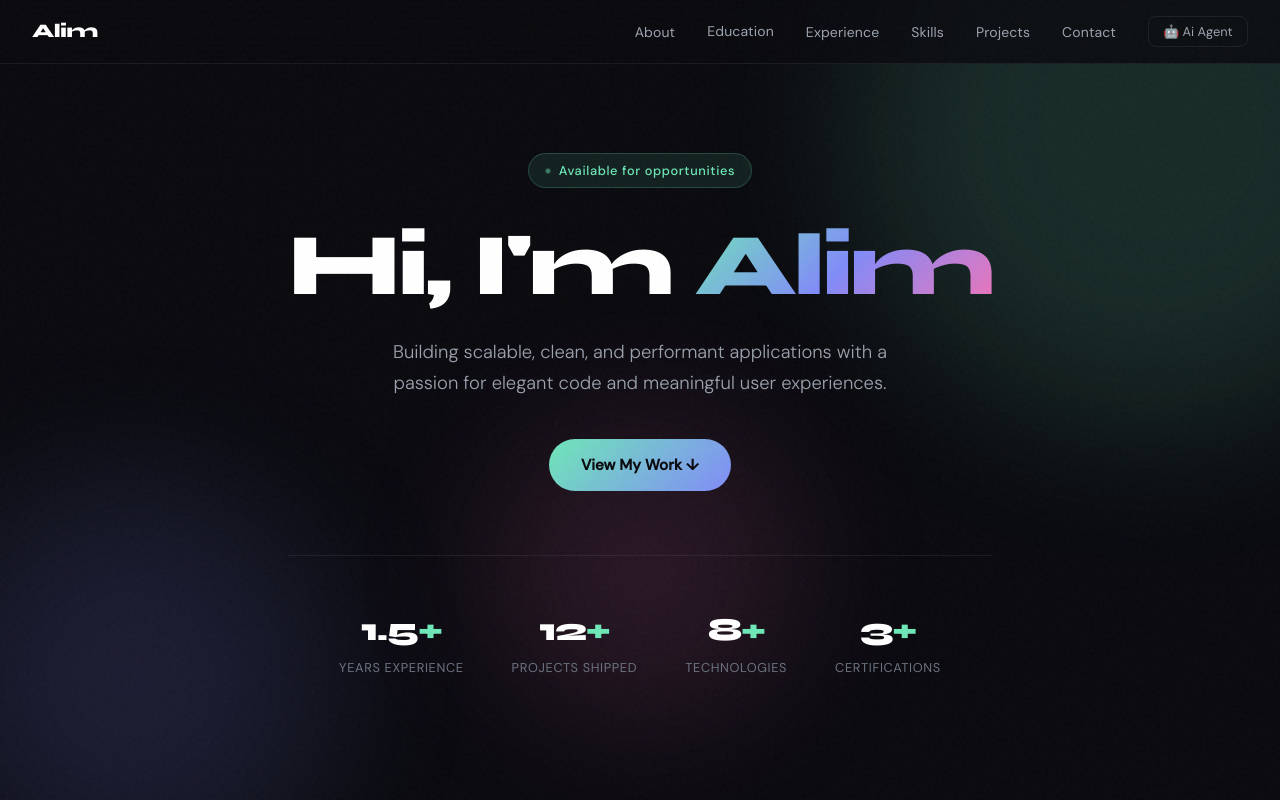
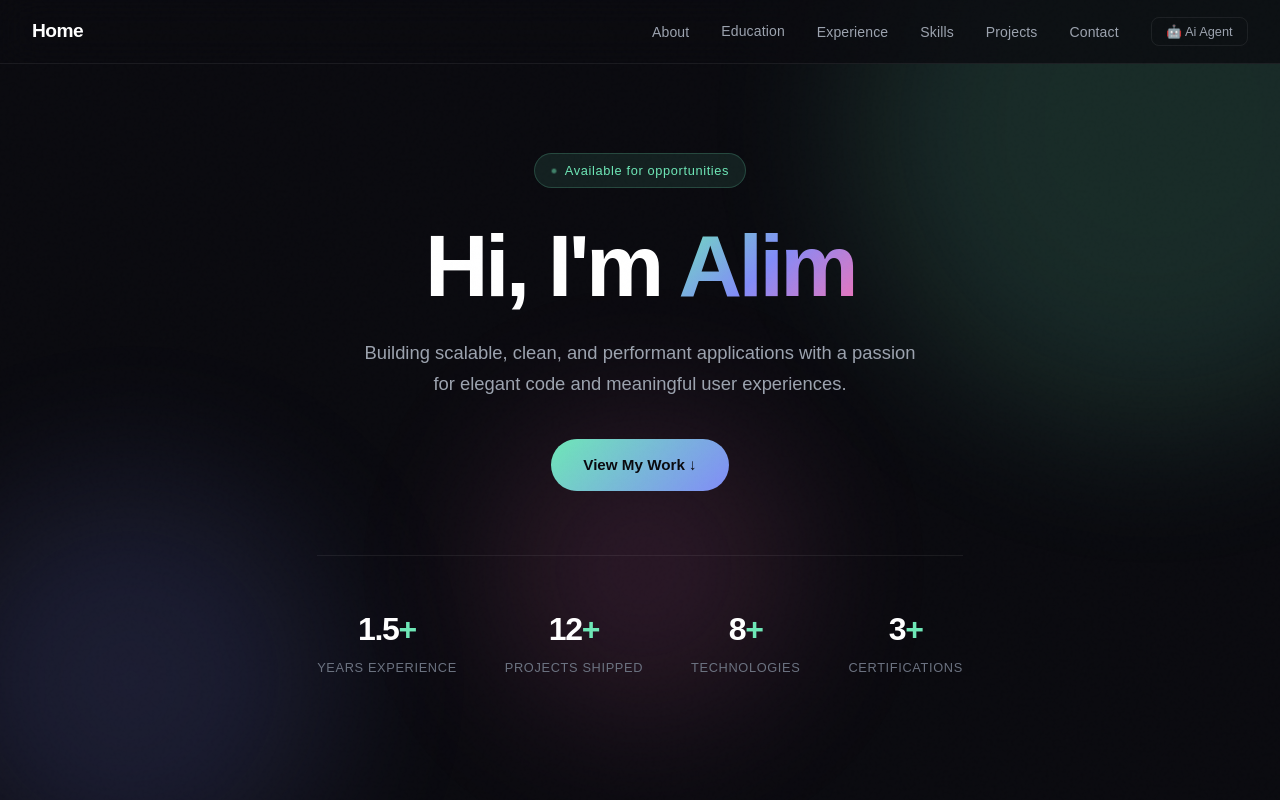
Before and after one commit to asifalim/portfolio-backend, an Angular app: page / in a window 1280 px wide. Shown: the top 800 px of the page. Built offline with nearby package versions, Linux system fonts and the light colour scheme.

Commit message:
default code from app.html removed

```diff
--- a/src/app/app.component.html
+++ b/src/app/app.component.html
@@ -1,19 +1,7 @@
-<!DOCTYPE html>
-<html lang="en">
-<head>
-  <meta charset="UTF-8">
-  <meta name="viewport" content="width=device-width, initial-scale=1.0">
-  <title>Alex Morgan — Software Engineer</title>
-  <link rel="preconnect" href="https://fonts.googleapis.com">
-  <link
-    href="https://fonts.googleapis.com/css2?family=Syne:wght@400;500;600;700;800&family=DM+Sans:ital,opsz,wght@0,9..40,300;0,9..40,400;0,9..40,500;1,9..40,300&display=swap"
-    rel="stylesheet">
-</head>
-<body>
 
 <!-- ─── NAVBAR ─── -->
 <nav id="navbar">
-  <a href="#" class="nav-logo" onclick="showPage('main')">Alim</a>
+  <a href="#" class="nav-logo" onclick="showPage('main')">Home</a>
   <ul class="nav-links">
     <li><a href="#about" onclick="showPage('main')">About</a></li>
     <a href="#education" onclick="showPage('main');toggleMobileMenu()">Education</a>
@@ -37,7 +25,7 @@
   <a href="#skills" onclick="showPage('main');toggleMobileMenu()">Skills</a>
   <a href="#projects" onclick="showPage('main');toggleMobileMenu()">Projects</a>
   <a href="#contact" onclick="showPage('main');toggleMobileMenu()">Contact</a>
-  <a href="#chat-page" onclick="showPage('chat');toggleMobileMenu();return false;">🤖 AI Agent</a>
+  <button (click)="goToChatBot()" class="back-btn">🤖 Ai Agent</button>
 </div>
 
 <!-- ─── MAIN PAGE ─── -->
@@ -589,6 +577,4 @@
   }
 
 </script>
-</body>
-</html>
 <router-outlet></router-outlet>
```
